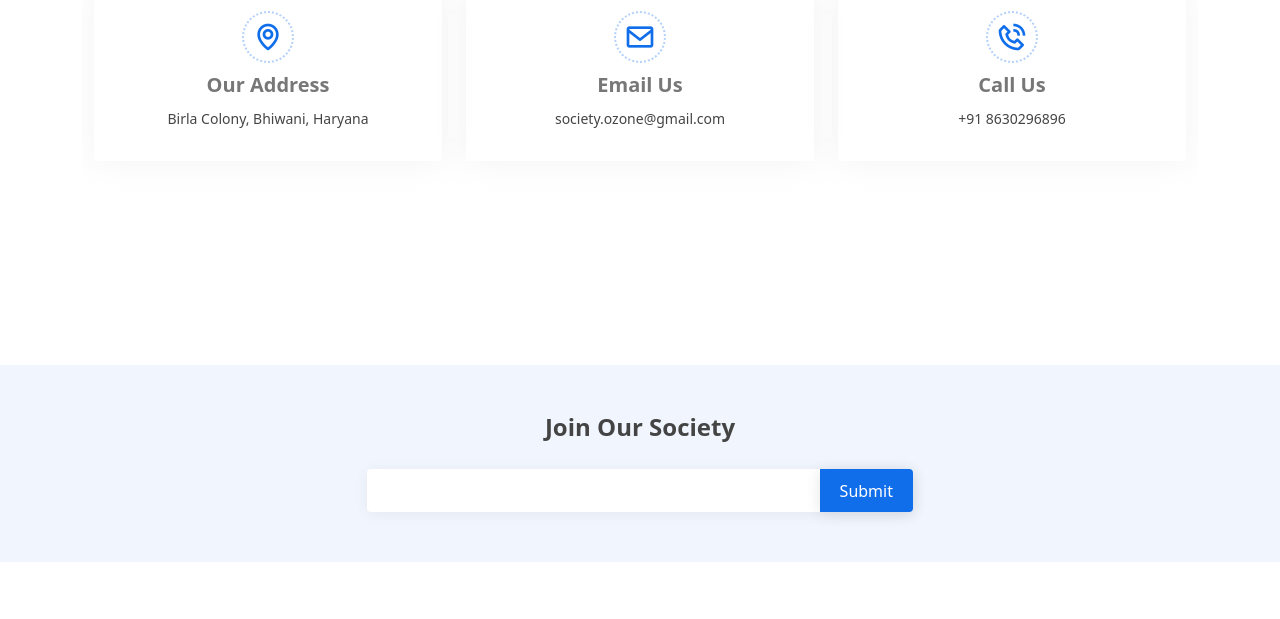
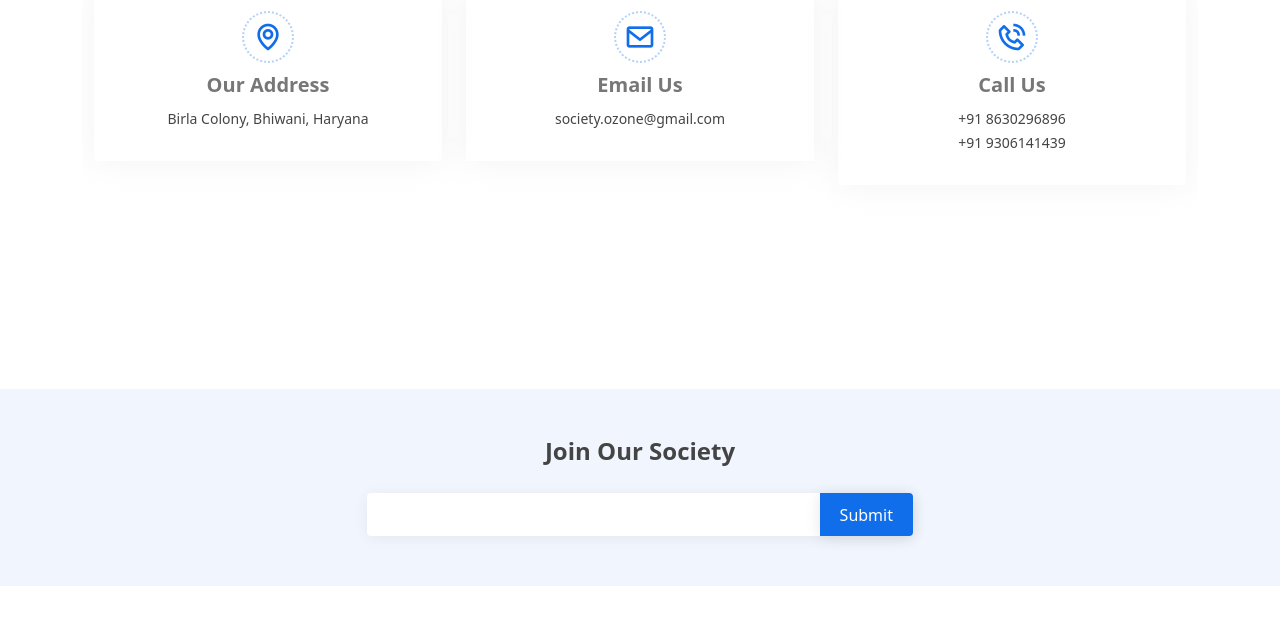
Before and after one commit to Ozosociety/ozone.society, a website with bundled scripts: page index.html in a window 1280 px wide. Shown: the part 3860-4479 px from the top of the page. Built offline with nearby package versions, Linux system fonts and the light colour scheme; files whose address does not match are found by name.

Commit message:
added team

```diff
--- a/index.html
+++ b/index.html
@@ -345,6 +345,7 @@
               <i class="bx bx-phone-call"></i>
               <h3>Call Us</h3>
               <p> +91 8630296896</p>
+              <p> +91 9306141439</p>
             </div>
           </div>
         </div>
```
